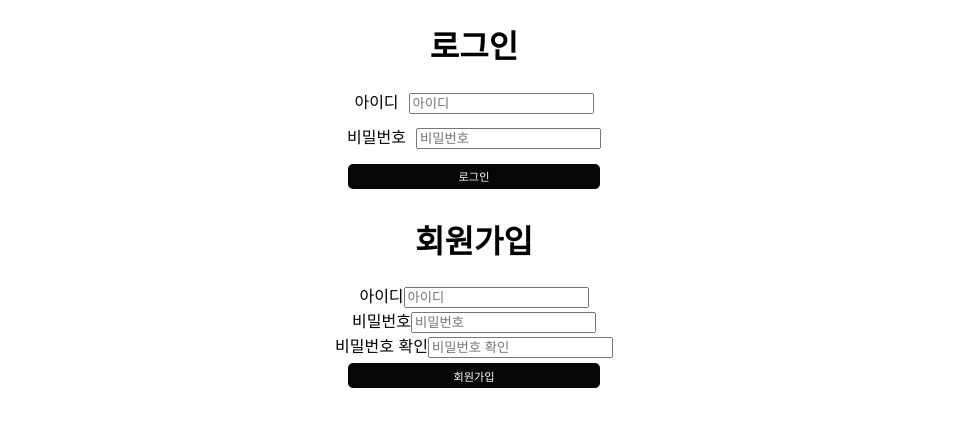
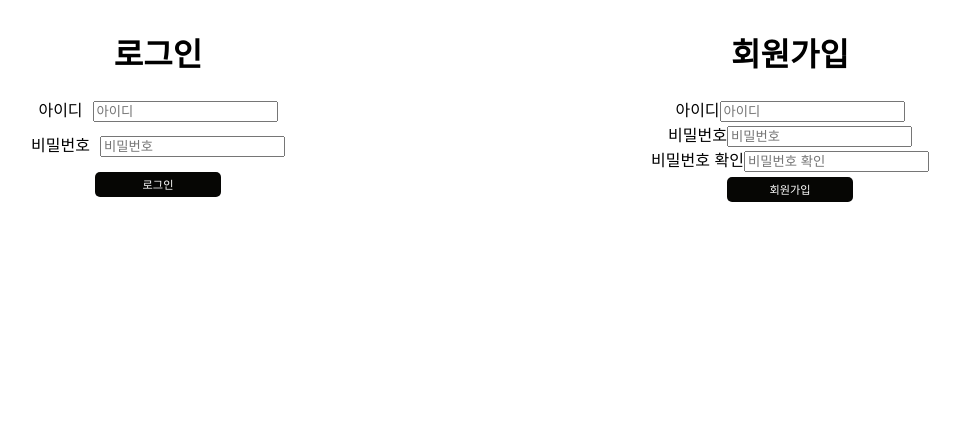
Before and after one commit to yu9i/ISE_Team8, a Vue app in the folder team8/: page / in a window 1280 px wide. Shown: the top 426 px of the page, without its empty margins (166-1126 px from the left). Built offline with nearby package versions, Linux system fonts and the light colour scheme.

Commit message:
로그인페이지 레이아웃 수정

```diff
--- a/team8/src/login.vue
+++ b/team8/src/login.vue
@@ -1,5 +1,6 @@
 <template>
-    <div id="login">
+    <div>
+        <div id="login">
         <h1>로그인</h1>
         <div class="form-inputs">
             <label for="username">아이디</label>
@@ -9,7 +10,7 @@
             <label for="password">비밀번호</label>
             <input type="password" id="password" name="password" v-model="input.password" placeholder="비밀번호" />
         </div>
-        <button id = "login" type="button" v-on:click="login()">로그인</button>
+        <button id = "loginbtn" type="button" v-on:click="login()">로그인</button>
     </div>
 
     <div id="register">
@@ -26,8 +27,10 @@
             <label for="registerpwcheck">비밀번호 확인</label>
             <input type="password" id="registerpwcheck" name="registerpwcheck" v-model="input.registerpwcheck" placeholder="비밀번호 확인" />
         </div>
-        <button id ="register" type="button" v-on:click="register()">회원가입</button>
+        <button id ="registerbtn" type="button" v-on:click="register()">회원가입</button>
     </div>
+    </div>
+
 
 </template>
 
@@ -72,10 +75,13 @@
 <style>
 
 #login .form-inputs {
+    text-align: center;
     padding-bottom: 10px;
 }
 
 #login{
+    width: 50%;
+    float:left;
     text-align: center;
 }
 
@@ -84,6 +90,8 @@
 }
 
 #register{
+    width: 50%;
+    float: right;
     text-align: center;
 }
 
```
Also changed, not shown: team8/src/App.vue (added), team8/src/MyPage.vue (added).
